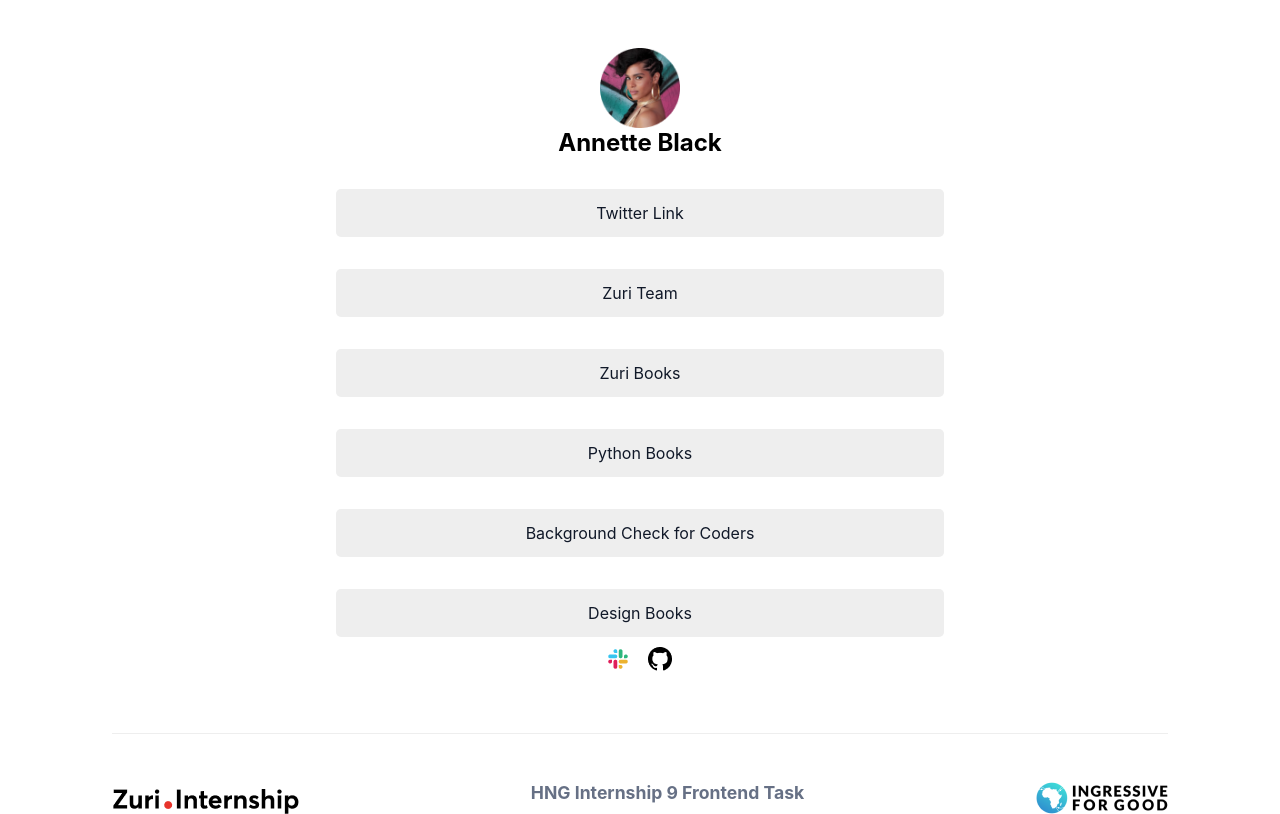
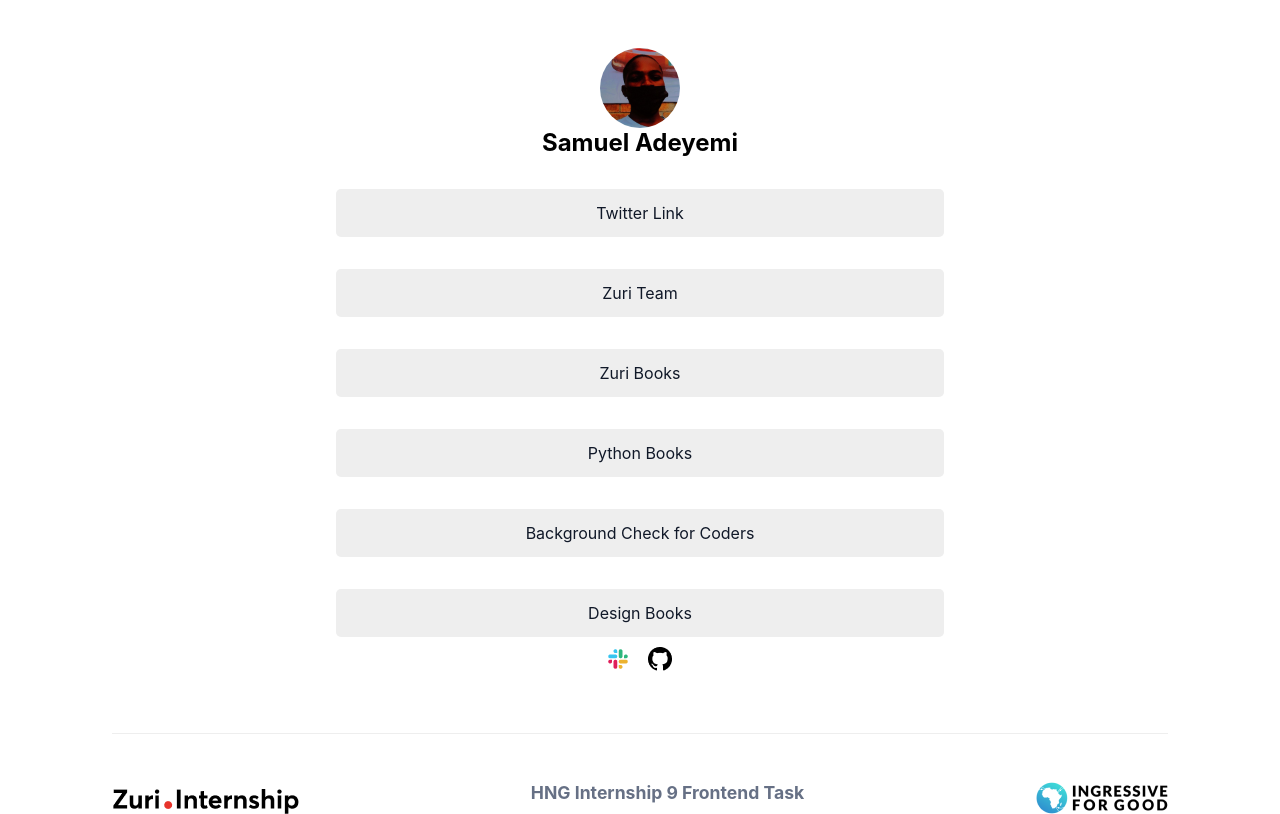
Before and after one commit to Samueljr-web/hngi9-task-1, a React (Create React App) app: page / in a window 1280 px wide. Built offline with nearby package versions, Linux system fonts and the light colour scheme.

Commit message:
app cleanup

```diff
--- a/src/components/Main/index.js
+++ b/src/components/Main/index.js
@@ -9,7 +9,7 @@ export default function index({Link}) {
     <div className='main'>
       <div className='profile'>
         <img src={Profile__img} id='profile__img' alt='profile_img' />
-        <h2>Annette Black</h2>
+        <h2>Samuel Adeyemi</h2>
         {/* <a href='' id='slack'>samueljr-web</a> */}
       </div>
       <div className='links'>
--- a/src/styles/main.css
+++ b/src/styles/main.css
@@ -13,6 +13,9 @@
 }
 .profile img{
     width: 5rem;
+    height: 5rem;
+    object-fit: cover;
+    border-radius: 20rem;
 }
 
 .link_btn{
```
Also changed, not shown: src/assets/profile__img.png.
